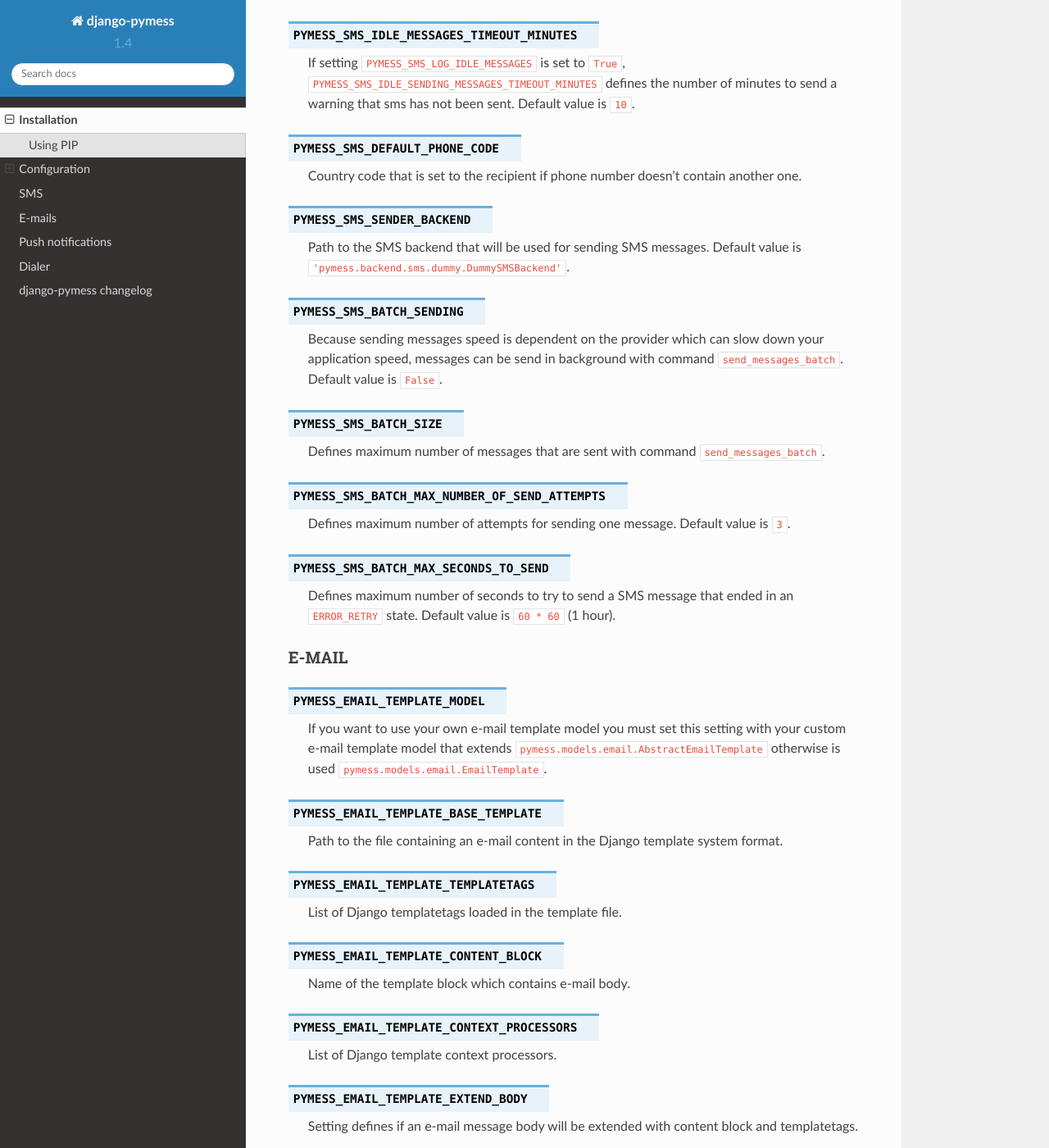
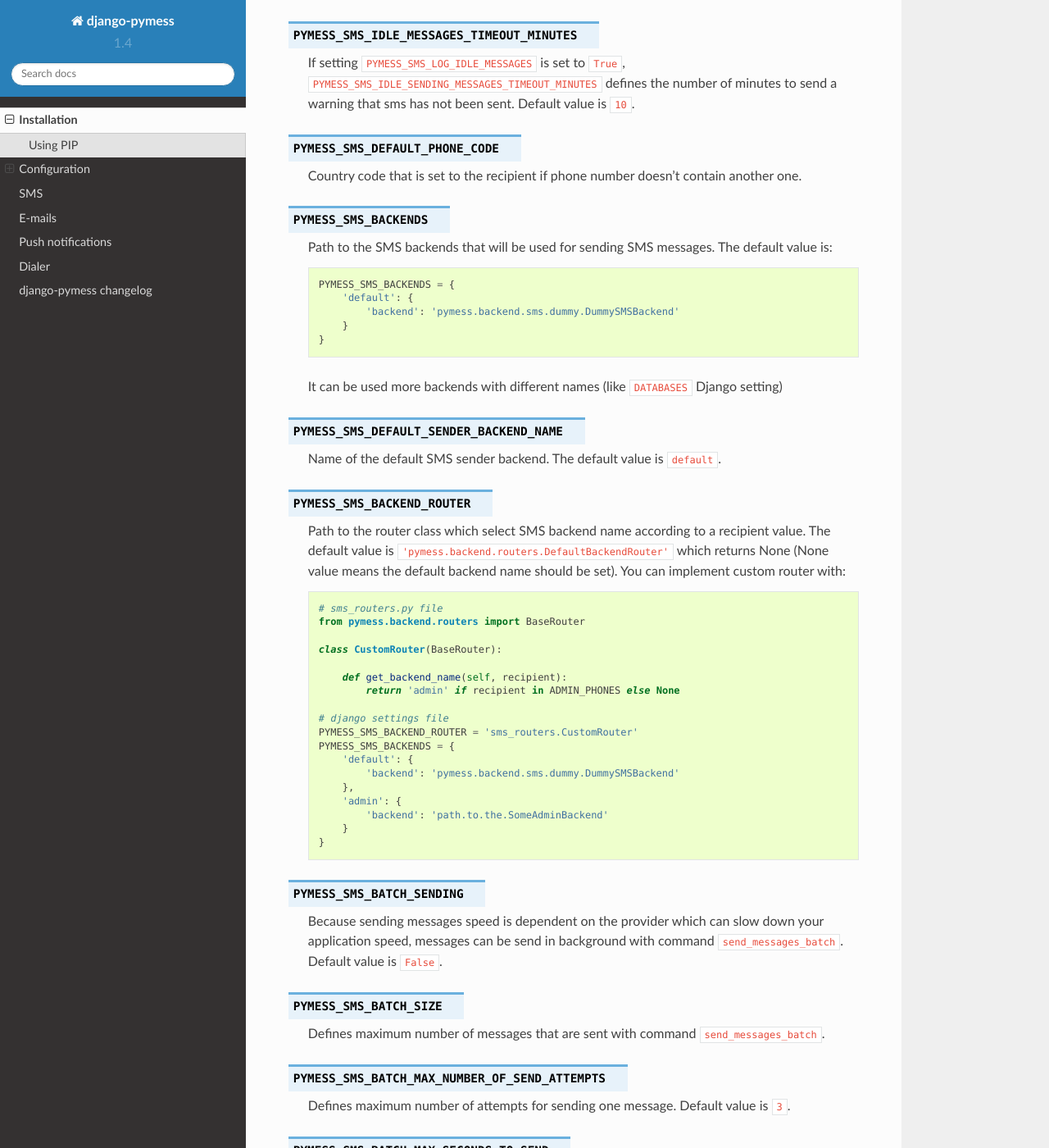
Before and after one commit to druids/django-pymess, a Sphinx documentation site: the page built from docs/installation.rst, in a window 1280 px wide and 1400 px high, scrolled down 1233 px. Shown: the whole window at 82% size. Built offline with Sphinx 7.4.7 and the Read the Docs theme 2.0.0, drawn with Linux system fonts in a browser that asks for light colours; some of the changed text lies outside the part shown.

Commit message:
Update documentation

```diff
--- a/docs/installation.rst
+++ b/docs/installation.rst
@@ -61,9 +61,44 @@
 
   Country code that is set to the recipient if phone number doesn't contain another one.
 
-.. attribute:: PYMESS_SMS_SENDER_BACKEND
+.. attribute:: PYMESS_SMS_BACKENDS
 
-  Path to the SMS backend that will be used for sending SMS messages. Default value is ``'pymess.backend.sms.dummy.DummySMSBackend'``.
+  Path to the SMS backends that will be used for sending SMS messages. The default value is::
+
+    PYMESS_SMS_BACKENDS = {
+        'default': {
+            'backend': 'pymess.backend.sms.dummy.DummySMSBackend'
+        }
+    }
+
+  It can be used more backends with different names (like ``DATABASES`` Django setting)
+
+.. attribute:: PYMESS_SMS_DEFAULT_SENDER_BACKEND_NAME
+
+  Name of the default SMS sender backend. The default value is ``default``.
+
+.. attribute:: PYMESS_SMS_BACKEND_ROUTER
+
+  Path to the router class which select SMS backend name according to a recipient value. The default value is ``'pymess.backend.routers.DefaultBackendRouter'`` which returns None (None value means the default backend name should be set). You can implement custom router with::
+
+    # sms_routers.py file
+    from pymess.backend.routers import BaseRouter
+
+    class CustomRouter(BaseRouter):
+
+        def get_backend_name(self, recipient):
+            return 'admin' if recipient in ADMIN_PHONES else None
+
+    # django settings file
+    PYMESS_SMS_BACKEND_ROUTER = 'sms_routers.CustomRouter'
+    PYMESS_SMS_BACKENDS = {
+        'default': {
+            'backend': 'pymess.backend.sms.dummy.DummySMSBackend'
+        },
+        'admin': {
+            'backend': 'path.to.the.SomeAdminBackend'
+        }
+    }
 
 .. attribute:: PYMESS_SMS_BATCH_SENDING
 
@@ -80,6 +115,11 @@
 .. attribute:: PYMESS_SMS_BATCH_MAX_SECONDS_TO_SEND
 
    Defines maximum number of seconds to try to send a SMS message that ended in an ``ERROR_RETRY`` state. Default value is ``60 * 60`` (1 hour).
+
+.. attribute:: PYMESS_SMS_RETRY_SENDING
+
+   Setting defines if sending should be retried if fails. Works only together with batch sending. Default value is ``True``.
+
 
 E-MAIL
 ^^^^^^
@@ -112,9 +152,23 @@
 
   List of HTML tags which cannot be used in the e-mail content.
 
-.. attribute:: PYMESS_EMAIL_SENDER_BACKEND
+.. attribute:: PYMESS_EMAIL_BACKENDS
 
-  Path to the E-mail backend that will be used for sending e-mail messages. Default value is ``'pymess.backend.emails.dummy.DummyEmailBackend'``.
+  Path to the e-mail backends that will be used for sending E-mail messages. The default value is::
+
+    PYMESS_EMAIL_BACKENDS = {
+        'default': {
+            'backend': 'pymess.backend.emails.dummy.DummyEmailBackend'
+        }
+    }
+
+.. attribute:: PYMESS_EMAIL_DEFAULT_SENDER_BACKEND_NAME
+
+  Name of the default E-mail sender backend. The default value is ``default``.
+
+.. attribute:: PYMESS_EMAIL_BACKEND_ROUTER
+
+  Path to the router class which select e-mail backend name according to a recipient value. The default value is ``'pymess.backend.routers.DefaultBackendRouter'`` which returns None (None value means the default backend name should be set).
 
 .. attribute:: PYMESS_EMAIL_BATCH_SENDING
 
@@ -145,6 +199,10 @@
   Path for storing e-mail attachments and contents (bodies).
   If changed after initial migration, existing files must be moved manually via data migration.
 
+.. attribute:: PYMESS_EMAIL_RETRY_SENDING
+
+   Setting defines if sending should be retried if fails. Works only together with batch sending. Default value is ``True``.
+
 
 DIALER
 ^^^^^^
@@ -156,6 +214,24 @@
 .. attribute:: PYMESS_DIALER_SENDER_BACKEND
 
   Path to the dialer backend that will be used for sending dialer messages. Default value is ``'pymess.backend.dialer.dummy.DummyDialerBackend'``.
+
+.. attribute:: PYMESS_DIALER_BACKENDS
+
+  Path to the dialer backends that will be used for sending dialer messages. The default value is::
+
+    PYMESS_DIALER_BACKENDS = {
+        'default': {
+            'backend': 'pymess.backend.dialer.dummy.DummyDialerBackend'
+        }
+    }
+
+.. attribute:: PYMESS_DIALER_DEFAULT_SENDER_BACKEND_NAME
+
+  Name of the default dialer sender backend. The default value is ``default``.
+
+.. attribute:: PYMESS_DIALER_BACKEND_ROUTER
+
+  Path to the router class which select dialer backend name according to a recipient value. The default value is ``'pymess.backend.routers.DefaultBackendRouter'`` which returns None (None value means the default backend name should be set).
 
 .. attribute:: PYMESS_DIALER_BATCH_SENDING
 
@@ -181,6 +257,10 @@
 
   Number of check attempts to get dialer message state. Default value is ``5``
 
+.. attribute:: PYMESS_DIALER_RETRY_SENDING
+
+   Setting defines if sending should be retried if fails. Works only together with batch sending. Default value is ``True``.
+
 
 Push notifications
 ^^^^^^^^^^^^^^^^^^
@@ -189,9 +269,23 @@
 
   If you want to use your own push notification template model you must set this setting with your custom push notification template model that extends ``pymess.models.push.AbstractPushNotificationMessage`` otherwise is used ``pymess.models.push.PushNotificationMessage``.
 
-.. attribute:: PYMESS_PUSH_NOTIFICATION_SENDER_BACKEND
+.. attribute:: PYMESS_PUSH_NOTIFICATION_BACKENDS
 
-  Path to the push notification backend that will be used for sending push notifications. Default value is ``'pymess.backend.push.dummy.DummyPushNotificationBackend'``.
+  Path to the push notification backends that will be used for sending dialer messages. The default value is::
+
+    PYMESS_PUSH_NOTIFICATION_BACKENDS = {
+        'default': {
+            'backend': 'pymess.backend.push.dummy.DummyPushNotificationBackend'
+        }
+    }
+
+.. attribute:: PYMESS_PUSH_NOTIFICATION_DEFAULT_SENDER_BACKEND_NAME
+
+  Name of the default push notification sender backend. The default value is ``default``.
+
+.. attribute:: PYMESS_PUSH_NOTIFICATION_BACKEND_ROUTER
+
+  Path to the router class which select push notification backend name according to a recipient value. The default value is ``'pymess.backend.routers.DefaultBackendRouter'`` which returns None (None value means the default backend name should be set).
 
 .. attribute:: PYMESS_PUSH_NOTIFICATION_BATCH_SENDING
 
@@ -208,3 +302,7 @@
 .. attribute:: PYMESS_PUSH_NOTIFICATION_BATCH_MAX_SECONDS_TO_SEND
 
   Defines maximum number of seconds to try to send an push notification message that ended in an ``ERROR_RETRY`` state. Default value is ``60 * 60`` (1 hour).
+
+.. attribute:: PYMESS_PUSH_NOTIFICATION_RETRY_SENDING
+
+   Setting defines if sending should be retried if fails. Works only together with batch sending. Default value is ``True``.
```
Also changed, not shown: docs/emails.rst (+29 -0 lines), 1 other file.
